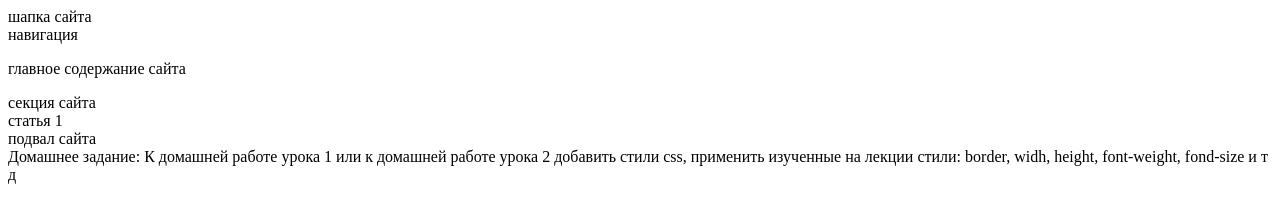
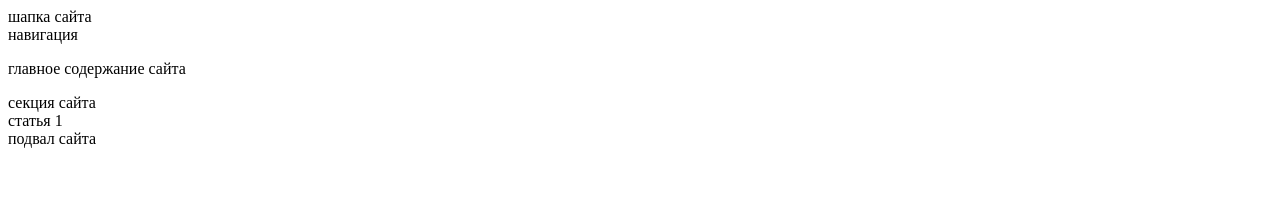
Before and after one commit to SergeyRazin2014/Test111, a plain HTML site: page lesson_03/index_semantic.html in a window 1280 px wide. Drawn offline with Linux system fonts and the light colour scheme.

Commit message:
lesson03

```diff
--- a/lesson_03/index_semantic.html
+++ b/lesson_03/index_semantic.html
@@ -22,9 +22,3 @@
 </body>
 
 </html>
-
-Домашнее задание:
-
-К домашней работе урока 1 или к домашней работе урока 2 добавить стили css,
-применить изученные на лекции стили:
-border, widh, height, font-weight, fond-size и т д
```
